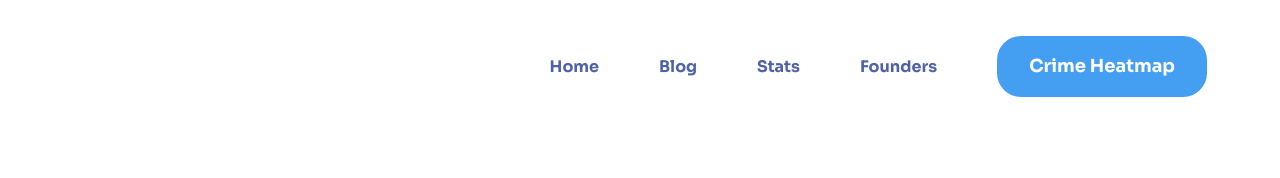
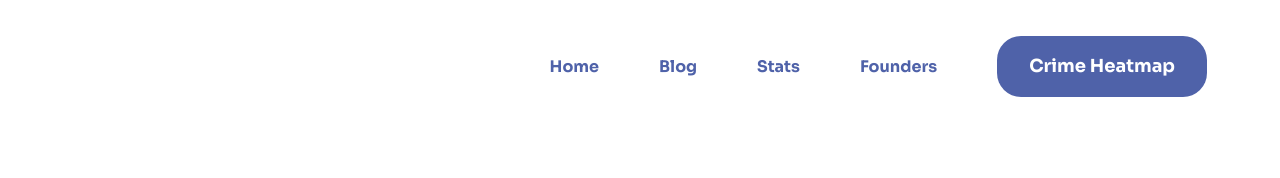
Before and after one commit to theMichaelR/DECO7180, a plain HTML site: page src/map.html in a window 1280 px wide. Shown: the top 178 px of the page. Drawn offline with Linux system fonts and the light colour scheme; some packages are replaced by stand-ins of ours; no server answers.

Commit message:
change colour of blue on map button

```diff
--- a/src/css/mapStyles.css
+++ b/src/css/mapStyles.css
@@ -76,7 +76,7 @@ body {
     display: inline-block;
     font-weight: bold;
     font-size: 18px;
-    background: var(--light_blue);
+    background: var(--main_blue);
     text-decoration: none;
 }
 
```
